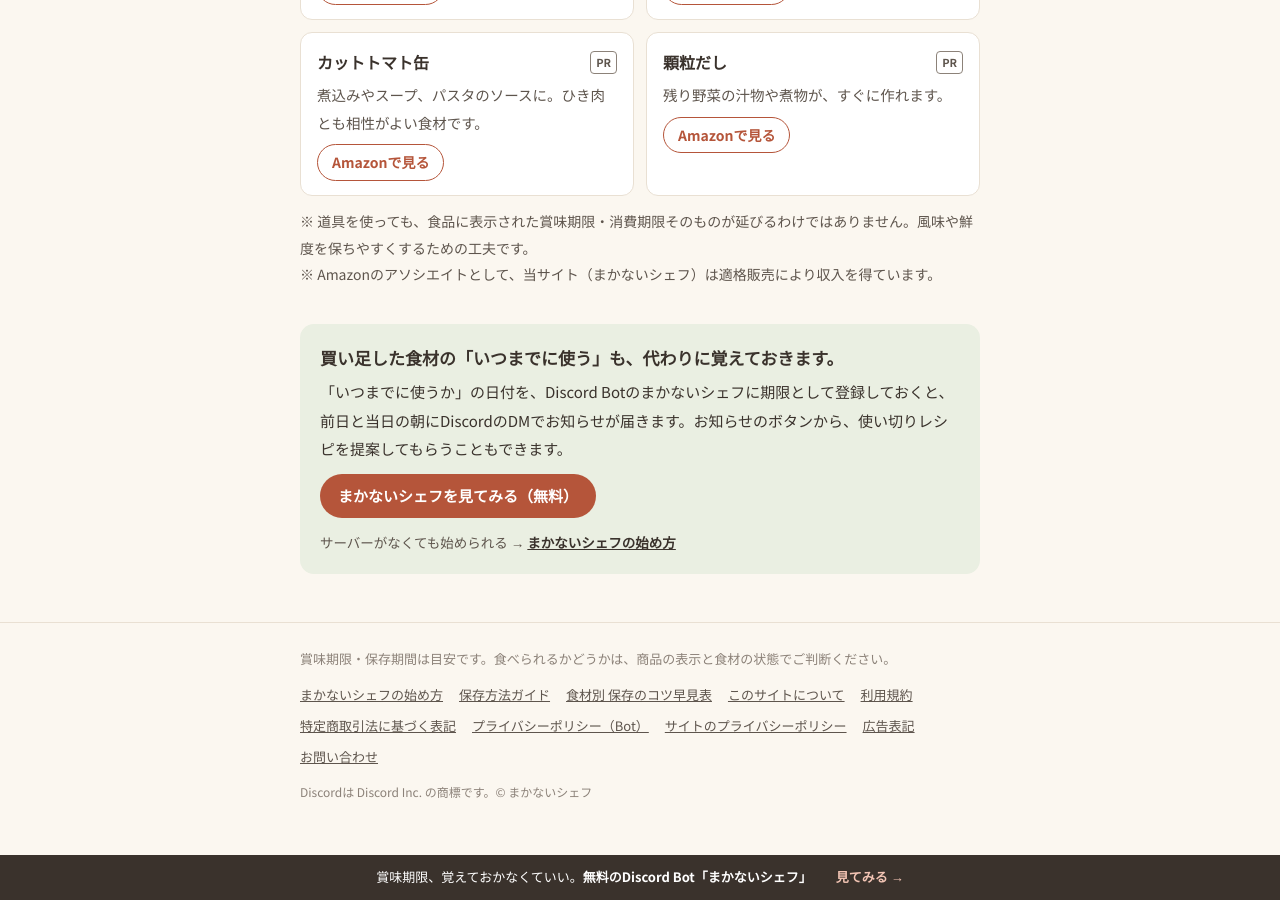
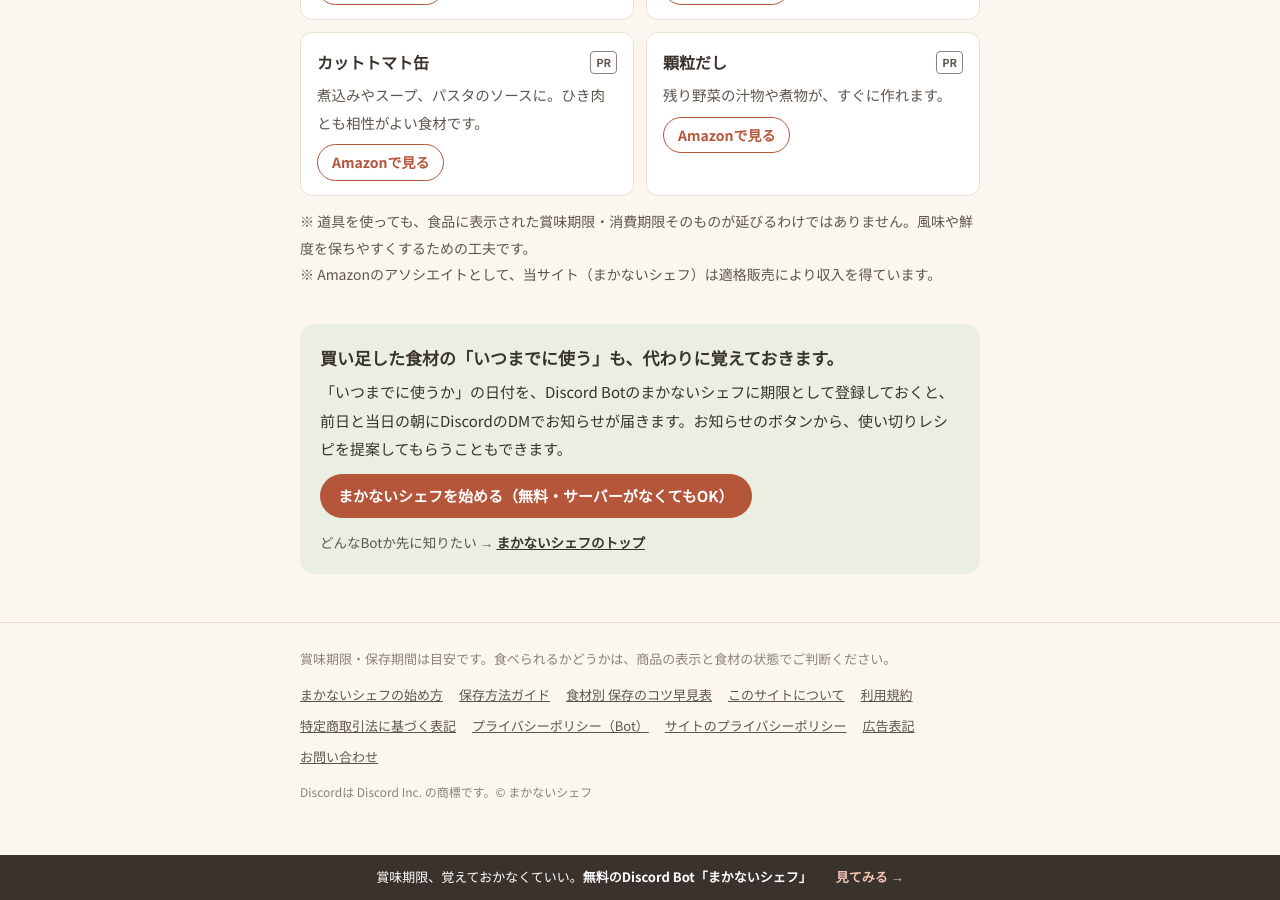
Before and after one commit to arts237/makanai-chef-site, a Jekyll site: the page built from shopping/index.html, in a window 1280 px wide and 900 px high, scrolled down 2161 px. Built offline with Jekyll 4.4.1, drawn with Linux system fonts in a browser that asks for light colours.

Commit message:
記事の結びのボタンを始め方ページ（?from=article）に直行させる
Co-Authored-By: Claude Opus 5.5 <noreply@anthropic.com>
Claude-Session: https://claude.ai/code/session_01WTRZjqNB98JxsHUxoBD1T1

```diff
--- a/_includes/bot-box.html
+++ b/_includes/bot-box.html
@@ -1,6 +1,6 @@
 <div class="a-bot">
   <b>{{ include.title | default: "冷凍庫の「いつまでに使う」を、代わりに覚えておきます。" }}</b>
   <p>「いつまでに使うか」の日付を、Discord Botのまかないシェフに期限として登録しておくと、前日と当日の朝にDiscordのDMでお知らせが届きます。お知らせのボタンから、使い切りレシピを提案してもらうこともできます。</p>
-  <a href="{{ '/' | relative_url }}">まかないシェフを見てみる（無料）</a>
-  <p class="a-bot-sub">サーバーがなくても始められる → <a href="{{ '/start/' | relative_url }}">まかないシェフの始め方</a></p>
+  <a href="{{ '/start/' | relative_url }}?from=article">まかないシェフを始める（無料・サーバーがなくてもOK）</a>
+  <p class="a-bot-sub">どんなBotか先に知りたい → <a href="{{ '/' | relative_url }}">まかないシェフのトップ</a></p>
 </div>
```
